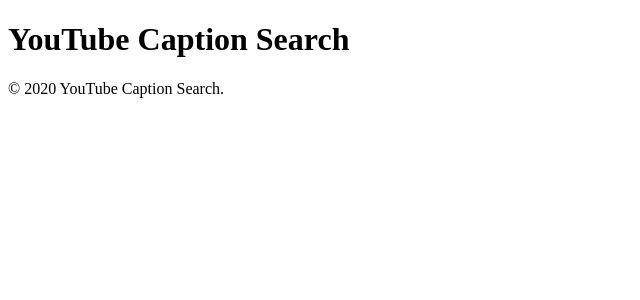
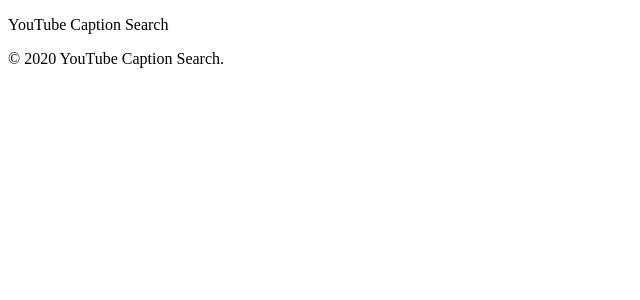
Before and after one commit to kimulaco/youtube-captions, a Next.js app: page /search in a window 1280 px wide. Shown: the top 300 px of the page, without its empty margins (0-640 px from the left). Built offline with nearby package versions, Linux system fonts and the light colour scheme.

Commit message:
fix:  heading level of site name

```diff
--- a/components/Layout.tsx
+++ b/components/Layout.tsx
@@ -3,12 +3,14 @@
 import Head from 'next/head'
 
 type Props = {
-  title?: string
+  title?: string,
+  path?: string
 }
 
 const Layout: React.FC<Props> = ({
   children,
   title = 'YouTube Caption Search',
+  path = '/'
 }) => (
   <div>
     <Head>
@@ -19,7 +21,10 @@
 
     <header>
       <div>
-        <h1>YouTube Caption Search</h1>
+        {path === '/'
+          ? <h1>YouTube Caption Search</h1>
+          : <p>YouTube Caption Search</p>
+        }
       </div>
     </header>
 
--- a/pages/index.tsx
+++ b/pages/index.tsx
@@ -9,7 +9,7 @@
   const [keyword, setKeyword] = useState('')
 
   return (
-    <Layout>
+    <Layout path="/">
       <form onSubmit={(event: any) => {
         event.preventDefault()
         router.push(`/search?q=${keyword}`)
--- a/pages/search/index.tsx
+++ b/pages/search/index.tsx
@@ -32,7 +32,7 @@
   }, [router.query.q])
 
   return (
-    <Layout>
+    <Layout path="/search">
       {videos.map((video: Video) => {
         return (
           <section key={video.videoId}>
--- a/pages/video/[id].tsx
+++ b/pages/video/[id].tsx
@@ -22,7 +22,7 @@
   }, [router.query.id])
 
   return (
-    <Layout>
+    <Layout path="/video/">
       { video && <div>
         <h1>{video.title || ''}</h1>
         <iframe
```
